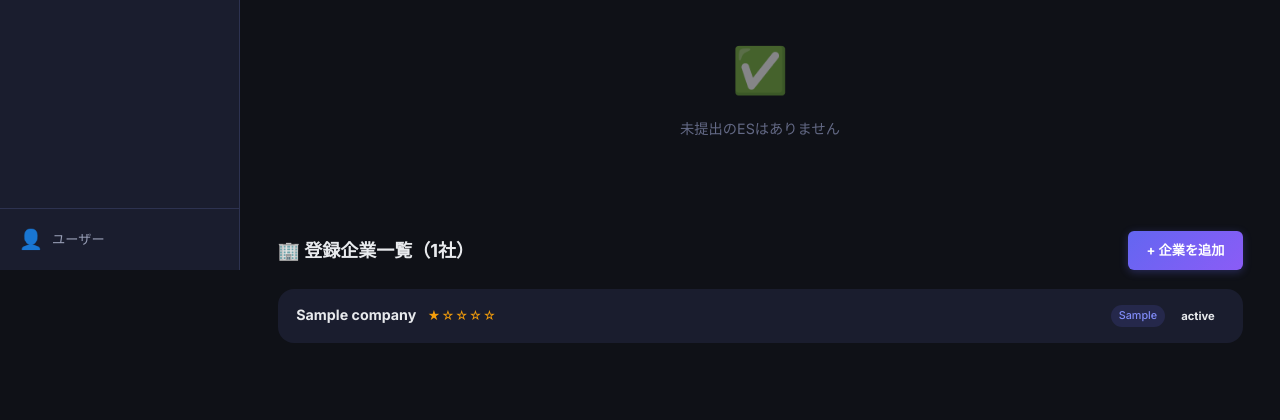
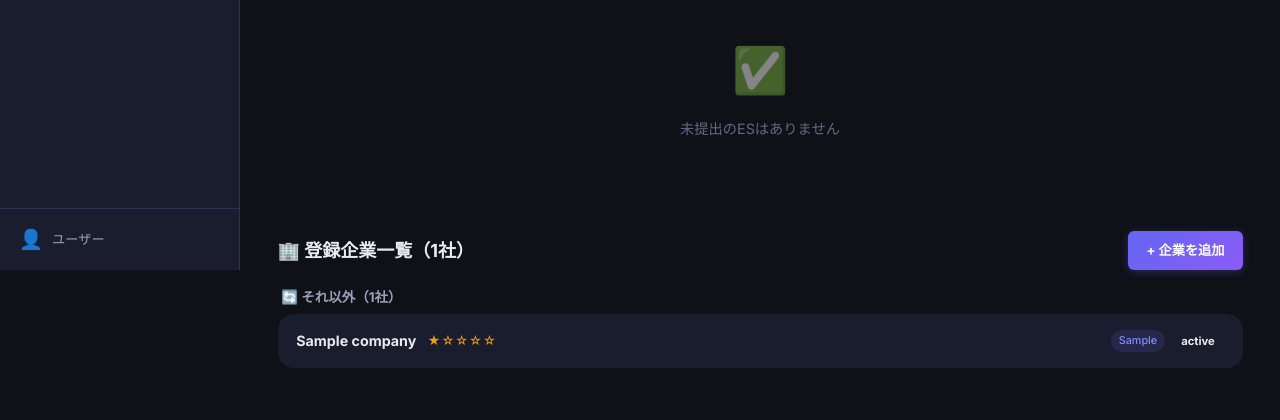
Before and after one commit to tsujiifumiya-sys/syu_katsu_app, a Flask app: page / in a window 1280 px wide. Shown: the part 530-950 px from the top of the page. Before the commit the page ends 873 px from the top, so only its background shows below. Run offline with Flask 3, Linux system fonts and the light colour scheme; tables that the repository leaves empty hold one stand-in row (values such as "Sample post"); some web fonts are replaced.

Commit message:
feat: ダッシュボード企業一覧を選考段階で4グループに分類

```diff
--- a/app.py
+++ b/app.py
@@ -82,10 +82,29 @@ def dashboard():
     )
     today = date.today()
 
+    # 企業を選考段階でグループ分け
+    company_groups = {
+        "エントリー前": [],
+        "書類選考前": [],
+        "適性検査前": [],
+        "それ以外": [],
+    }
+    for c in companies:
+        latest = c.latest_selection
+        if not latest:
+            company_groups["エントリー前"].append(c)
+        elif latest.stage == "エントリー":
+            company_groups["書類選考前"].append(c)
+        elif latest.stage == "書類選考":
+            company_groups["適性検査前"].append(c)
+        else:
+            company_groups["それ以外"].append(c)
+
     return render_template(
         "dashboard.html",
         user=user,
         companies=companies,
+        company_groups=company_groups,
         upcoming=upcoming,
         es_deadlines=es_deadlines,
         today=today,
--- a/static/style.css
+++ b/static/style.css
@@ -1951,3 +1951,12 @@ tr.deadline-soon td:first-child {
         gap: 0.5rem;
     }
 }
+
+/* --- 企業グループタイトル --- */
+.company-group-title {
+    font-size: 0.9rem;
+    font-weight: 600;
+    color: var(--text-secondary);
+    margin-bottom: 0.5rem;
+    padding-left: 0.25rem;
+}
--- a/templates/dashboard.html
+++ b/templates/dashboard.html
@@ -81,8 +81,20 @@
     <a href="{{ url_for('main.company_new') }}" class="btn btn-primary">+ 企業を追加</a>
 </div>
 
+{% if not companies %}
+<div class="empty-state">
+    <span class="empty-icon">🏢</span>
+    <p>まだ企業が登録されていません</p>
+    <a href="{{ url_for('main.company_new') }}" class="btn btn-primary btn-sm">企業を追加</a>
+</div>
+{% else %}
+{% set group_icons = {"エントリー前": "📋", "書類選考前": "📝", "適性検査前": "🧪", "それ以外": "🔄"} %}
+{% for group_name, group_companies in company_groups.items() %}
+{% if group_companies %}
+<div class="company-group" style="margin-bottom: 1.5rem;">
+    <h3 class="company-group-title">{{ group_icons[group_name] }} {{ group_name }}（{{ group_companies|length }}社）</h3>
     <div class="company-list-dashboard">
-    {% for c in companies %}
+        {% for c in group_companies %}
         <a href="{{ url_for('main.company_detail', company_id=c.id) }}" class="company-row-card">
             <div class="company-row-main">
                 <span class="company-row-name">{{ c.name }}</span>
@@ -94,12 +106,9 @@
             </div>
         </a>
         {% endfor %}
-    {% if not companies %}
-    <div class="empty-state">
-        <span class="empty-icon">🏢</span>
-        <p>まだ企業が登録されていません</p>
-        <a href="{{ url_for('main.company_new') }}" class="btn btn-primary btn-sm">企業を追加</a>
+    </div>
 </div>
 {% endif %}
-</div>
+{% endfor %}
+{% endif %}
 {% endblock %}
```
Lines whose indentation alone changed are shown as unchanged.
